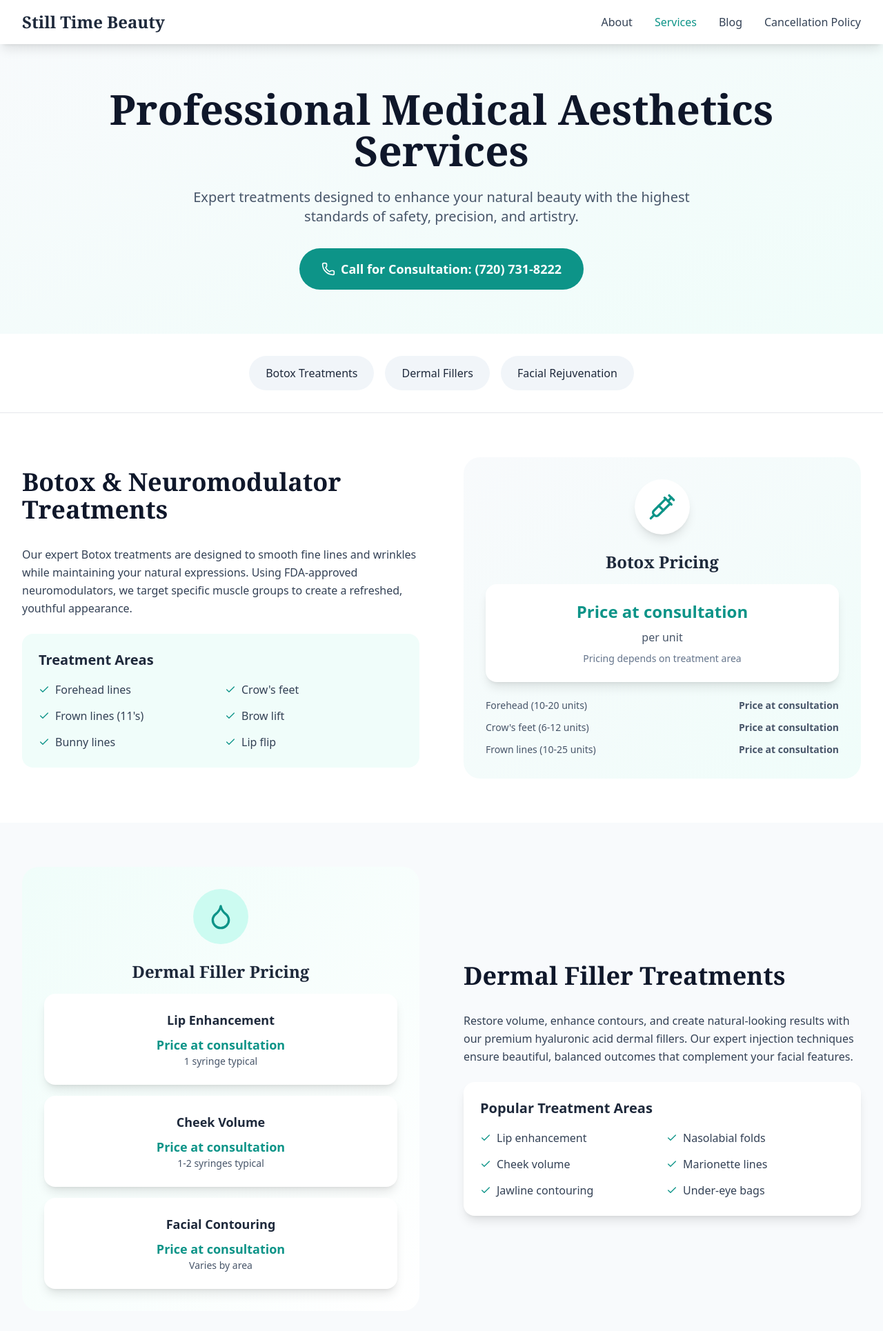
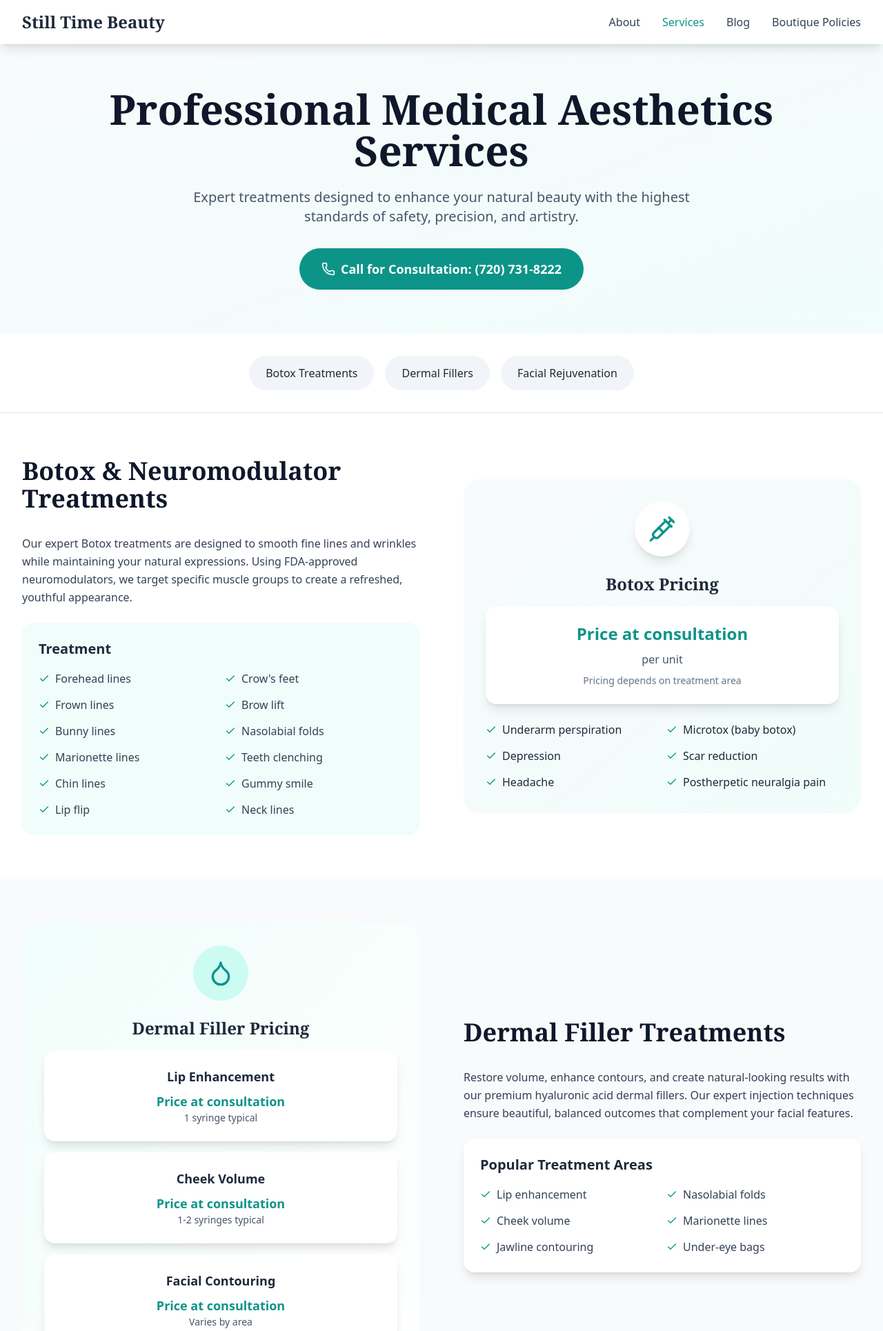
Before and after one commit to nvco/stb_website, a PHP site: page /services in a window 1280 px wide. Shown: the top 1930 px of the page at 69% size. Run offline with PHP 8.4, Linux system fonts and the light colour scheme; some libraries are stand-ins or nearby versions.

Commit message:
Update Google reviews with authentic testimonials and enhance Botox services
- Replace placeholder reviews with authentic Google reviews from Kendall M. and Denise K.
- Center-align reviews layout with 2-column grid
- Update Botox treatment listings on services page with comprehensive options
- Add specialized treatments: underarm perspiration, microtox, depression treatment
- Fix typo: 'Neck linesp' -> 'Neck lines'
- Reorganize Botox services section layout and improve presentation

```diff
--- a/site/config.php
+++ b/site/config.php
@@ -22,7 +22,7 @@ $site_keywords = 'Botox Boulder, dermal fillers Boulder, medical aesthetics, fac
 
 // CTA and credentials
 $cta_phone = 'Call ' . $phone;
-$credentials = 'Licensed Nurse Practitioner';
+$credentials = 'Board Certified Nurse Practitioner';
 $credentials_description = 'Expert medical aesthetics with surgical precision background';
 
 // Blog configuration
--- a/site/includes/cta-section-large.php
+++ b/site/includes/cta-section-large.php
@@ -10,7 +10,7 @@ $cta_description = $cta_description ?? 'Schedule your personalized consultation
 $feature_cards = $feature_cards ?? [
     [
         'icon' => 'award',
-        'title' => 'Licensed Professional',
+        'title' => 'Board Certified',
         'description' => 'Nurse Practitioner with surgical precision background'
     ],
     [
--- a/site/includes/footer.php
+++ b/site/includes/footer.php
@@ -23,7 +23,7 @@
                         <li><a href="/about" class="text-primary-200 hover:text-white transition-colors">About</a></li>
                         <li><a href="/services" class="text-primary-200 hover:text-white transition-colors">Services</a></li>
                         <li><a href="/blog" class="text-primary-200 hover:text-white transition-colors">Botox & Dermal Fillers Blog</a></li>
-                        <li><a href="/cancellation-policy" class="text-primary-200 hover:text-white transition-colors">Cancellation Policy</a></li>
+                        <li><a href="/cancellation-policy" class="text-primary-200 hover:text-white transition-colors">Boutique Policies</a></li>
                     </ul>
                 </div>
 
--- a/site/includes/navigation.php
+++ b/site/includes/navigation.php
@@ -16,7 +16,7 @@
                     <a href="/about" class="<?php echo (isset($current_page) && $current_page == 'about') ? 'text-accent-600 font-medium' : 'text-primary-700 hover:text-accent-600 transition-colors'; ?>">About</a>
                     <a href="/services" class="<?php echo (isset($current_page) && $current_page == 'services') ? 'text-accent-600 font-medium' : 'text-primary-700 hover:text-accent-600 transition-colors'; ?>">Services</a>
                     <a href="/blog" class="<?php echo (isset($current_page) && $current_page == 'blog') ? 'text-accent-600 font-medium' : 'text-primary-700 hover:text-accent-600 transition-colors'; ?>" title="<?php echo htmlspecialchars($blog_title); ?>">Blog</a>
-                    <a href="/cancellation-policy" class="<?php echo (isset($current_page) && $current_page == 'cancellation-policy') ? 'text-accent-600 font-medium' : 'text-primary-700 hover:text-accent-600 transition-colors'; ?>">Cancellation Policy</a>
+                    <a href="/cancellation-policy" class="<?php echo (isset($current_page) && $current_page == 'cancellation-policy') ? 'text-accent-600 font-medium' : 'text-primary-700 hover:text-accent-600 transition-colors'; ?>">Boutique Policies</a>
                 </div>
 
                 <!-- Mobile menu button -->
@@ -44,7 +44,7 @@
                     <a href="/about" class="block px-3 py-2 <?php echo (isset($current_page) && $current_page == 'about') ? 'text-accent-600 font-medium' : 'text-primary-700 hover:text-accent-600'; ?>">About</a>
                     <a href="/services" class="block px-3 py-2 <?php echo (isset($current_page) && $current_page == 'services') ? 'text-accent-600 font-medium' : 'text-primary-700 hover:text-accent-600'; ?>">Services</a>
                     <a href="/blog" class="block px-3 py-2 <?php echo (isset($current_page) && $current_page == 'blog') ? 'text-accent-600 font-medium' : 'text-primary-700 hover:text-accent-600'; ?>" title="<?php echo htmlspecialchars($blog_title); ?>">Blog</a>
-                    <a href="/cancellation-policy" class="block px-3 py-2 <?php echo (isset($current_page) && $current_page == 'cancellation-policy') ? 'text-accent-600 font-medium' : 'text-primary-700 hover:text-accent-600'; ?>">Cancellation Policy</a>
+                    <a href="/cancellation-policy" class="block px-3 py-2 <?php echo (isset($current_page) && $current_page == 'cancellation-policy') ? 'text-accent-600 font-medium' : 'text-primary-700 hover:text-accent-600'; ?>">Boutique Policies</a>
                 </div>
                                                     <a href="<?php echo $phone_link; ?>" class="block text-center
                                                           mx-3 mt-5 mb-5 px-6 py-3
--- a/site/services.php
+++ b/site/services.php
@@ -87,9 +87,8 @@ include 'includes/navigation.php';
                         <p>
                             Our expert Botox treatments are designed to smooth fine lines and wrinkles while maintaining your natural expressions. Using <?php echo $fda_approved_treatments ? 'FDA-approved' : 'premium'; ?> neuromodulators, we target specific muscle groups to create a refreshed, youthful appearance.
                         </p>
-
                         <div class="bg-accent-50 rounded-2xl p-6">
-                            <h3 class="text-xl font-semibold text-primary-800 mb-4">Treatment Areas</h3>
+                            <h3 class="text-xl font-semibold text-primary-800 mb-4">Treatment</h3>
                             <div class="grid md:grid-cols-2 gap-3">
                                 <div class="flex items-center space-x-2">
                                     <i data-lucide="check" class="w-4 h-4 text-accent-600"></i>
@@ -101,7 +100,7 @@ include 'includes/navigation.php';
                                 </div>
                                 <div class="flex items-center space-x-2">
                                     <i data-lucide="check" class="w-4 h-4 text-accent-600"></i>
-                                    <span>Frown lines (11's)</span>
+                                    <span>Frown lines</span>
                                 </div>
                                 <div class="flex items-center space-x-2">
                                     <i data-lucide="check" class="w-4 h-4 text-accent-600"></i>
@@ -113,7 +112,31 @@ include 'includes/navigation.php';
                                 </div>
                                 <div class="flex items-center space-x-2">
                                     <i data-lucide="check" class="w-4 h-4 text-accent-600"></i>
+                                    <span>Nasolabial folds</span>
+                                </div>
+                                <div class="flex items-center space-x-2">
+                                    <i data-lucide="check" class="w-4 h-4 text-accent-600"></i>
+                                    <span>Marionette lines</span>
+                                </div>
+                                <div class="flex items-center space-x-2">
+                                    <i data-lucide="check" class="w-4 h-4 text-accent-600"></i>
+                                    <span>Teeth clenching</span>
+                                </div>
+                                <div class="flex items-center space-x-2">
+                                    <i data-lucide="check" class="w-4 h-4 text-accent-600"></i>
+                                    <span>Chin lines</span>
+                                </div>
+                                <div class="flex items-center space-x-2">
+                                    <i data-lucide="check" class="w-4 h-4 text-accent-600"></i>
+                                    <span>Gummy smile</span>
+                                </div>
+                                <div class="flex items-center space-x-2">
+                                    <i data-lucide="check" class="w-4 h-4 text-accent-600"></i>
                                     <span>Lip flip</span>
+                                </div>
+                                <div class="flex items-center space-x-2">
+                                    <i data-lucide="check" class="w-4 h-4 text-accent-600"></i>
+                                    <span>Neck lines</span>
                                 </div>
                             </div>
                         </div>
@@ -132,18 +155,32 @@ include 'includes/navigation.php';
                                 <div class="text-primary-600">per unit</div>
                                 <div class="text-sm text-primary-500 mt-2">Pricing depends on treatment area</div>
                             </div>
-                            <div class="space-y-3 text-sm text-primary-600">
-                                <div class="flex justify-between">
-                                    <span>Forehead (10-20 units)</span>
-                                    <span class="font-semibold">Price at consultation</span>
-                                </div>
-                                <div class="flex justify-between">
-                                    <span>Crow's feet (6-12 units)</span>
-                                    <span class="font-semibold">Price at consultation</span>
-                                </div>
-                                <div class="flex justify-between">
-                                    <span>Frown lines (10-25 units)</span>
-                                    <span class="font-semibold">Price at consultation</span>
+                            <div class="space-y-3 text-primary-800">
+                                <div class="grid md:grid-cols-2 gap-3">
+                                    <div class="flex items-center space-x-2">
+                                        <i data-lucide="check" class="w-4 h-4 text-accent-600"></i>
+                                        <span>Underarm perspiration</span>
+                                    </div>
+                                    <div class="flex items-center space-x-2">
+                                        <i data-lucide="check" class="w-4 h-4 text-accent-600"></i>
+                                        <span>Microtox (baby botox)</span>
+                                    </div>
+                                    <div class="flex items-center space-x-2">
+                                        <i data-lucide="check" class="w-4 h-4 text-accent-600"></i>
+                                        <span>Depression</span>
+                                    </div>
+                                    <div class="flex items-center space-x-2">
+                                        <i data-lucide="check" class="w-4 h-4 text-accent-600"></i>
+                                        <span>Scar reduction</span>
+                                    </div>
+                                    <div class="flex items-center space-x-2">
+                                        <i data-lucide="check" class="w-4 h-4 text-accent-600"></i>
+                                        <span>Headache</span>
+                                    </div>
+                                    <div class="flex items-center space-x-2">
+                                        <i data-lucide="check" class="w-4 h-4 text-accent-600"></i>
+                                        <span>Postherpetic neuralgia pain</span>
+                                    </div>
                                 </div>
                             </div>
                         </div>
```
Also changed, not shown: resources/google-reviews.md (+7 -12 lines), site/cancellation-policy.php (+6 -10 lines), site/index.php (+9 -26 lines).
